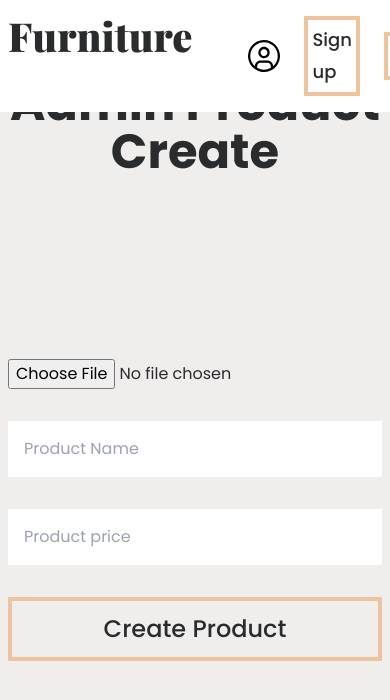
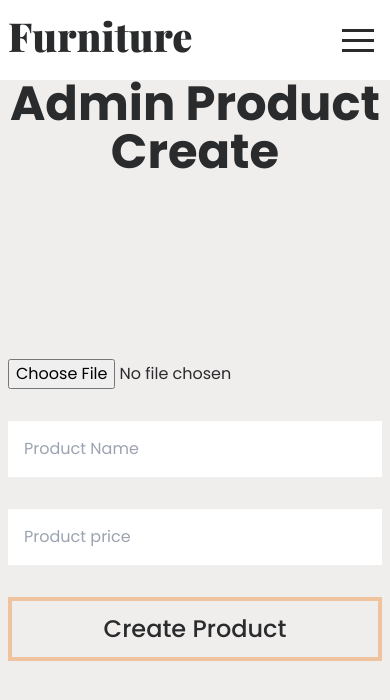
Before and after one commit to joetifa2003/309-final-project, a React (Create React App) app in the folder frontend/: page /admin/create in a window 390 px wide. Shown: the top 700 px of the page. Built offline with nearby package versions, Linux system fonts and the light colour scheme.

Commit message:
feat: responsive nav

```diff
--- a/frontend/src/components/Navbar.jsx
+++ b/frontend/src/components/Navbar.jsx
@@ -1,16 +1,18 @@
-import { useCallback, useContext } from "react";
+import Hamburger from "hamburger-react";
+import { useCallback, useContext, useState } from "react";
 import { Link } from "react-router-dom";
-import AvatarIcon from "../assets/avatar.svg";
 import CartIcon from "../assets/cart.svg";
 import { UserContext } from "../context/user";
 
 function NavBar() {
   const { user, setToken, setUser } = useContext(UserContext);
+  const [menuOpened, setMenuOpend] = useState(false);
 
   const logOut = useCallback(() => {
     localStorage.removeItem("token");
     setToken(null);
     setUser(null);
+    setMenuOpend(false);
   }, []);
 
   return (
@@ -21,11 +23,10 @@ function NavBar() {
             Furniture
           </Link>
         </div>
-        <div className="flex items-center space-x-6">
+        <div className="hidden items-center space-x-6 md:flex">
           <Link to="/user/cart">
             <img className="h-8 w-8 cursor-pointer" src={CartIcon} />
           </Link>
-          <img className="h-8 w-8 cursor-pointer" src={AvatarIcon} />
           {!user ? (
             <>
               <Link to={"/signup"} className="btn btn-small">
@@ -41,6 +42,54 @@ function NavBar() {
             </button>
           )}
         </div>
+        <span className="md:hidden">
+          <Hamburger
+            toggled={menuOpened}
+            toggle={setMenuOpend}
+            className="md:hidden"
+          />
+        </span>
+        {menuOpened && (
+          <>
+            <div
+              className="fixed right-0 top-0 h-full w-full bg-black bg-opacity-50"
+              onClick={() => setMenuOpend(false)}
+            ></div>
+            <div className="fixed right-0 top-0 h-full w-3/4 bg-light-gray">
+              {!user ? (
+                <div className="flex flex-col space-y-4">
+                  <Link
+                    to={"/signup"}
+                    className="btn btn-small bg-white"
+                    onClick={() => setMenuOpend(false)}
+                  >
+                    Sign up
+                  </Link>
+                  <Link
+                    to={"/login"}
+                    className="btn btn-small bg-white"
+                    onClick={() => setMenuOpend(false)}
+                  >
+                    Login
+                  </Link>
+                </div>
+              ) : (
+                <div className="flex flex-col space-y-4">
+                  <Link
+                    to="/user/cart"
+                    className="btn btn-small bg-white"
+                    onClick={() => setMenuOpend(false)}
+                  >
+                    Cart
+                  </Link>
+                  <button onClick={logOut} className="btn btn-small bg-white">
+                    Log out
+                  </button>
+                </div>
+              )}
+            </div>
+          </>
+        )}
       </div>
     </nav>
   );
```
